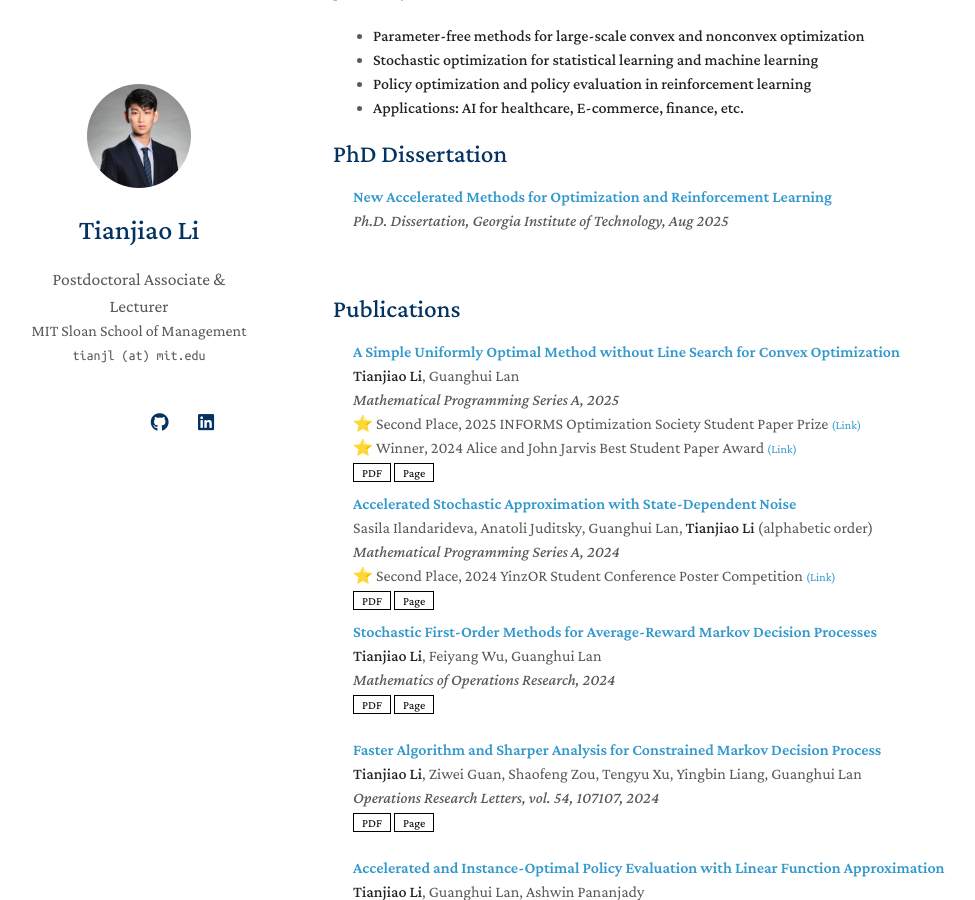
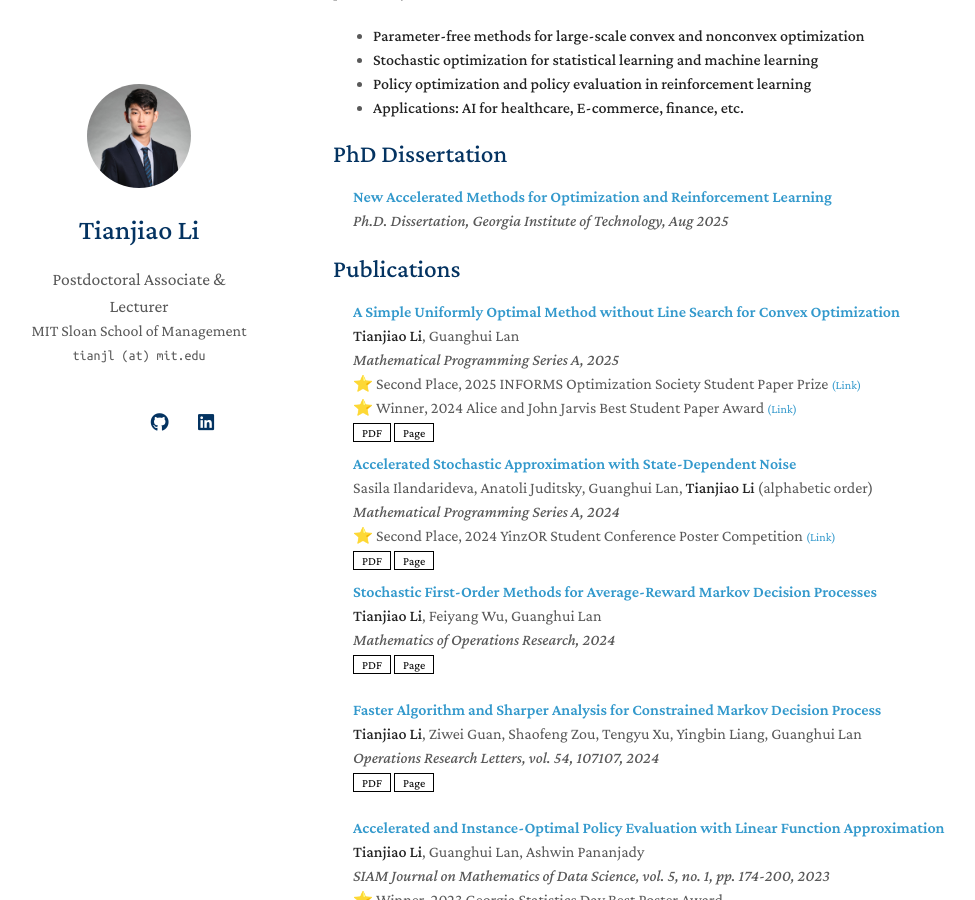
Before and after one commit to tli432/tli432.github.io, a Jekyll site: the page built from index.md, in a window 1280 px wide and 900 px high, scrolled down 427 px. Shown: the whole window, without its empty margins (137-1112 px from the left). Built offline with Jekyll 4.4.1, drawn with Linux system fonts in a browser that asks for light colours; nearby versions of some CDN libraries; a style sheet for code colours, icons or effects is not loaded; our own code applies the rules of GitHub Pages for plain Markdown files.

Commit message:
Update dissertation.md

```diff
--- a/_includes/dissertation.md
+++ b/_includes/dissertation.md
@@ -5,7 +5,7 @@
 
 {% for link in site.data.dissertation.main %}
 
-<li style="margin-bottom: 0px;">
+<li style="margin-bottom: -40px;">
 <div class="pub-row">
   <div class="col-sm-9" style="position: relative;padding-right: 15px;padding-left: 20px;">
       <div class="title"><a href="{{ link.pdf }}">{{ link.title }}</a></div>
```
